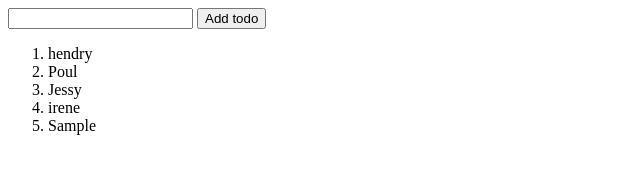
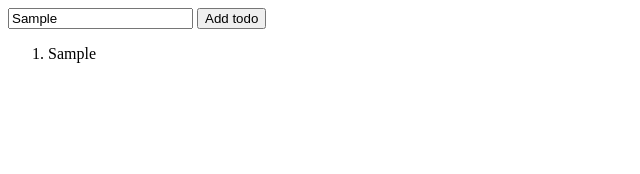
Before and after one commit to acciojob/To-do-List-Hendrypoul, a website: page main.html in a window 1280 px wide. Both pictures are taken after typing "Sample" into the empty fields and a click on the button "Add todo". Shown: the whole page, without its empty margins (0-640 px from the left). Drawn offline with Linux system fonts and the light colour scheme.

Commit message:
created a submission

```diff
--- a/main.html
+++ b/main.html
@@ -10,10 +10,7 @@
     <input id="newTodoInput" />
 	    <button id="addTodoBtn" onclick="addItem()">Add todo</button>
     <ol id="todoList">
-		<li>hendry</li>
-		<li>Poul</li>
-		<li>Jessy</li>
-		<li>irene</li>
+
 	</ol>
     <script type="text/javascript" src="./script.js"></script>
 </body>
--- a/script.js
+++ b/script.js
@@ -2,11 +2,10 @@ var list = document.querySelector('ol');
 var data=document.querySelector('input');
 
 function addItem(){
-if(data.value.trim().length !== 0){
+if(data.value.length !==0){
 	var li = document.createElement("li");
 	const textnode=document.createTextNode(data.value);
 	li.appendChild(textnode);
 	list.appendChild(li);
-	data.value="";
 }
 }
```
